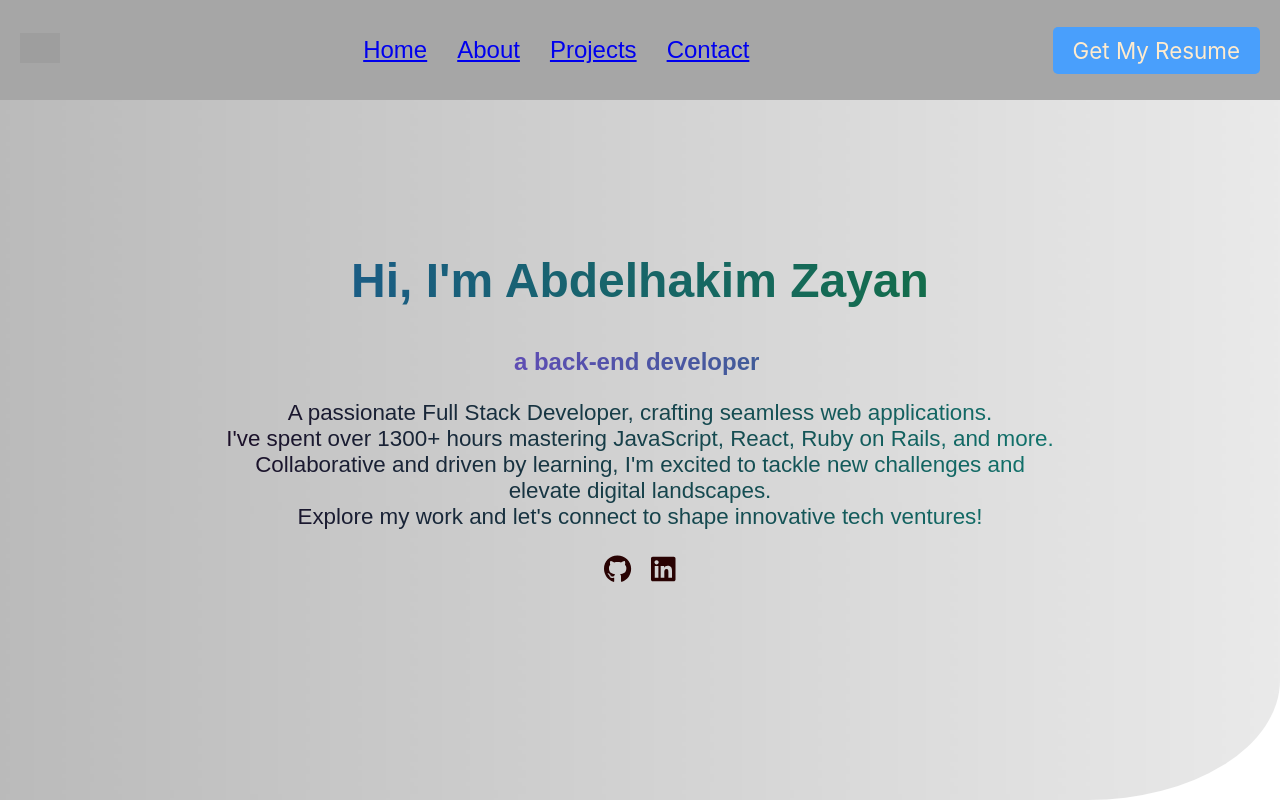
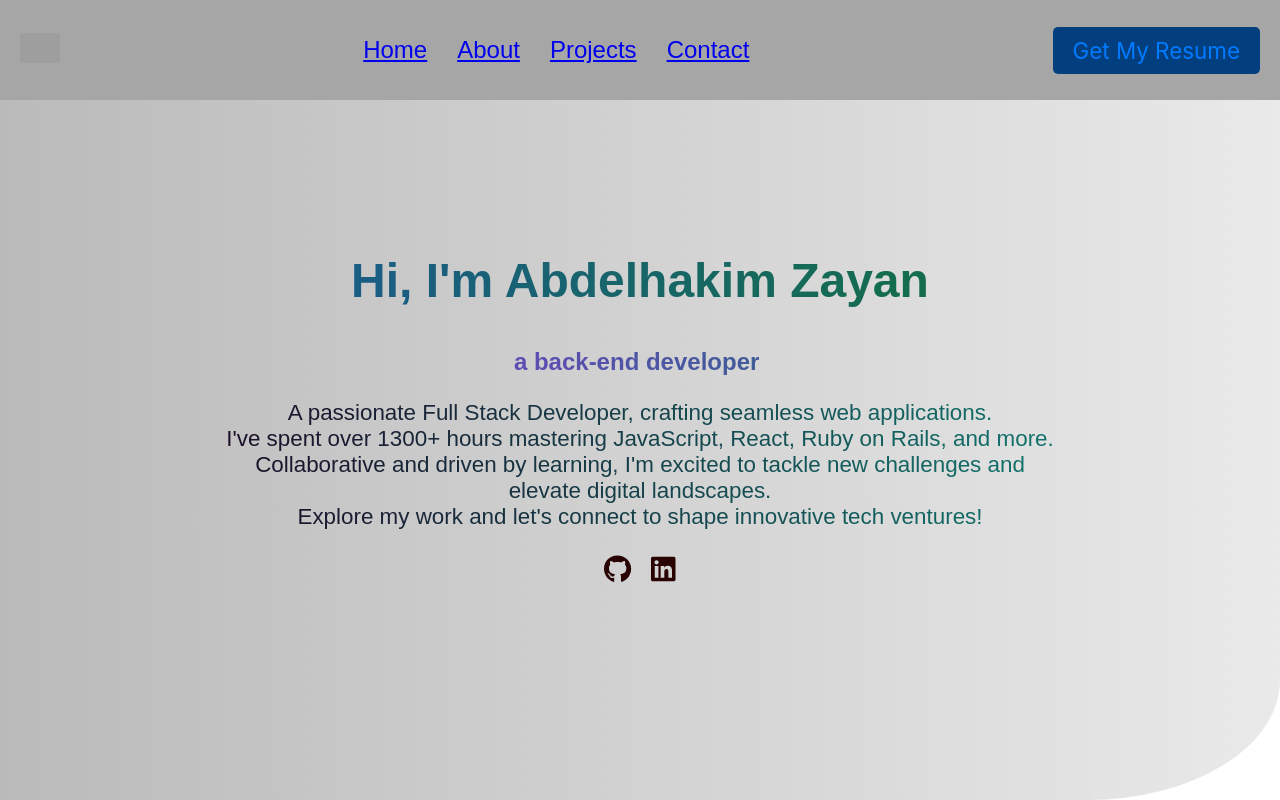
Before and after one commit to abdozayan12/New-Portfolio, a React (Create React App) app: page / in a window 1280 px wide. In both pictures the pointer is over the link "Get My Resume". Shown: the top 800 px of the page. Built offline with nearby package versions, Linux system fonts and the light colour scheme; grey boxes are pictures that could not be loaded.

Commit message:
Update Header.css

```diff
--- a/src/components/Header/Header.css
+++ b/src/components/Header/Header.css
@@ -33,13 +33,8 @@
   font-size: 1.4rem;
 }
 
-.menu a:hover {
+.CV a:hover {
   color: #007bff;
-}
-
-.CV a:hover {
-  background-color: #499ffc;
-  color: blanchedalmond;
 }
 
 .menu-icon {
```
